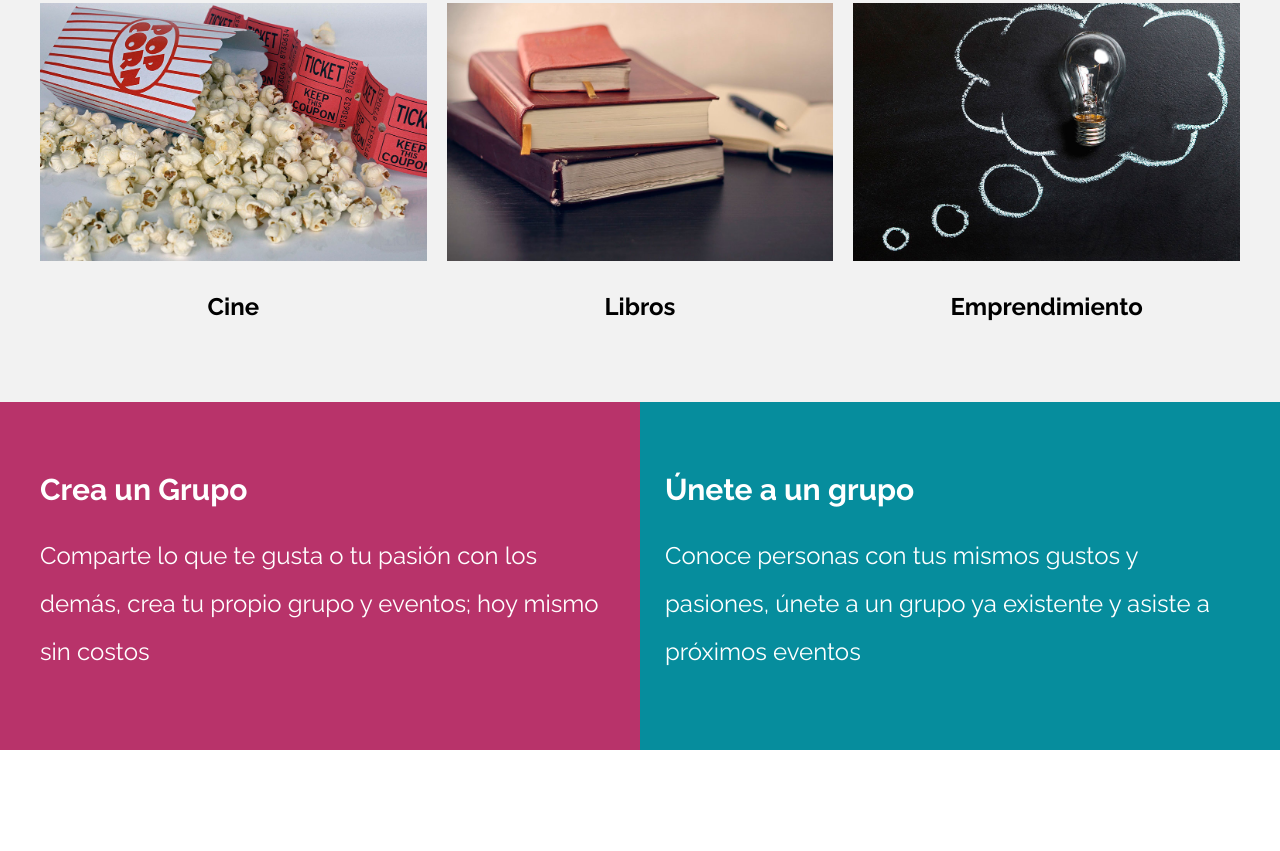
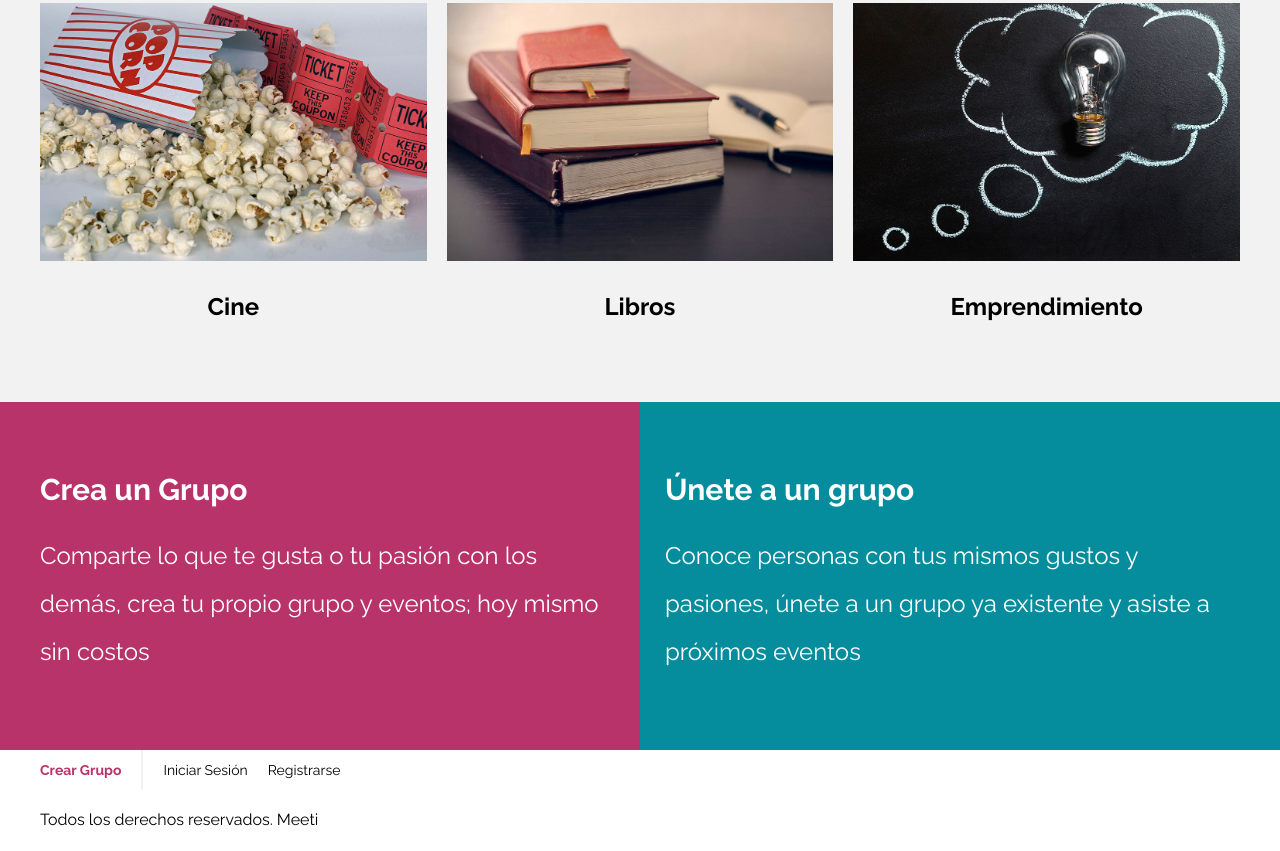
Before and after one commit to ManuUSS/meeti, a website: page index.html in a window 1280 px wide. Shown: the part 2847-3698 px from the top of the page. Before the commit the page ends 3597 px from the top, so only its background shows below. Drawn offline with nearby package versions, Linux system fonts and the light colour scheme; files that its build step writes are made by us from their sources; files whose address does not match are found by name.

Commit message:
new: footer html

```diff
--- a/index.html
+++ b/index.html
@@ -205,5 +205,15 @@
         </div>
     </section>
 
+    <footer class="footer contenedor">
+        <nav class="navegacion">
+            <a class="navegacion__enlace navegacion__enlace--crear" href="#">Crear Grupo</a>
+            <a class="navegacion__enlace" href="#">Iniciar Sesión</a>
+            <a class="navegacion__enlace" href="#">Registrarse</a>
+        </nav>
+
+        <p class="footer__copyright">Todos los derechos reservados. Meeti</p>
+    </footer>
+
 </body>
 </html>
```
